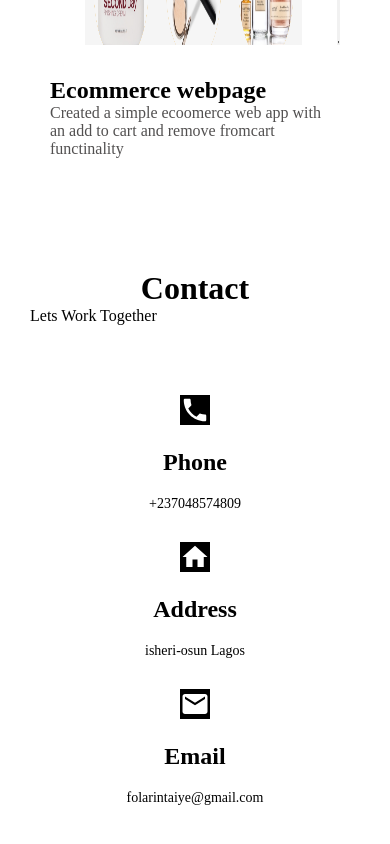
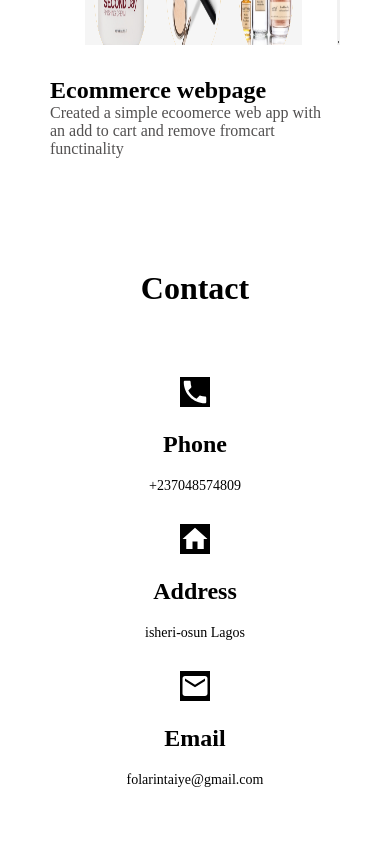
Before and after one commit to Folarh/personal-portfolio, a React (Create React App) app: page / in a window 390 px wide. Shown: the part 4504-5348 px from the top of the page. Built offline with nearby package versions, Linux system fonts and the light colour scheme.

Commit message:
work on responsivness

```diff
--- a/src/components/Contact.js
+++ b/src/components/Contact.js
@@ -15,7 +15,6 @@ const Contact = () => {
   return (
     <div className="contact-container">
       <h1>Contact</h1>
-      <p>Lets Work Together</p>
 
       <div className="contact-info">
         <div className="contact-phone" data-aos="zoom-in">
```
